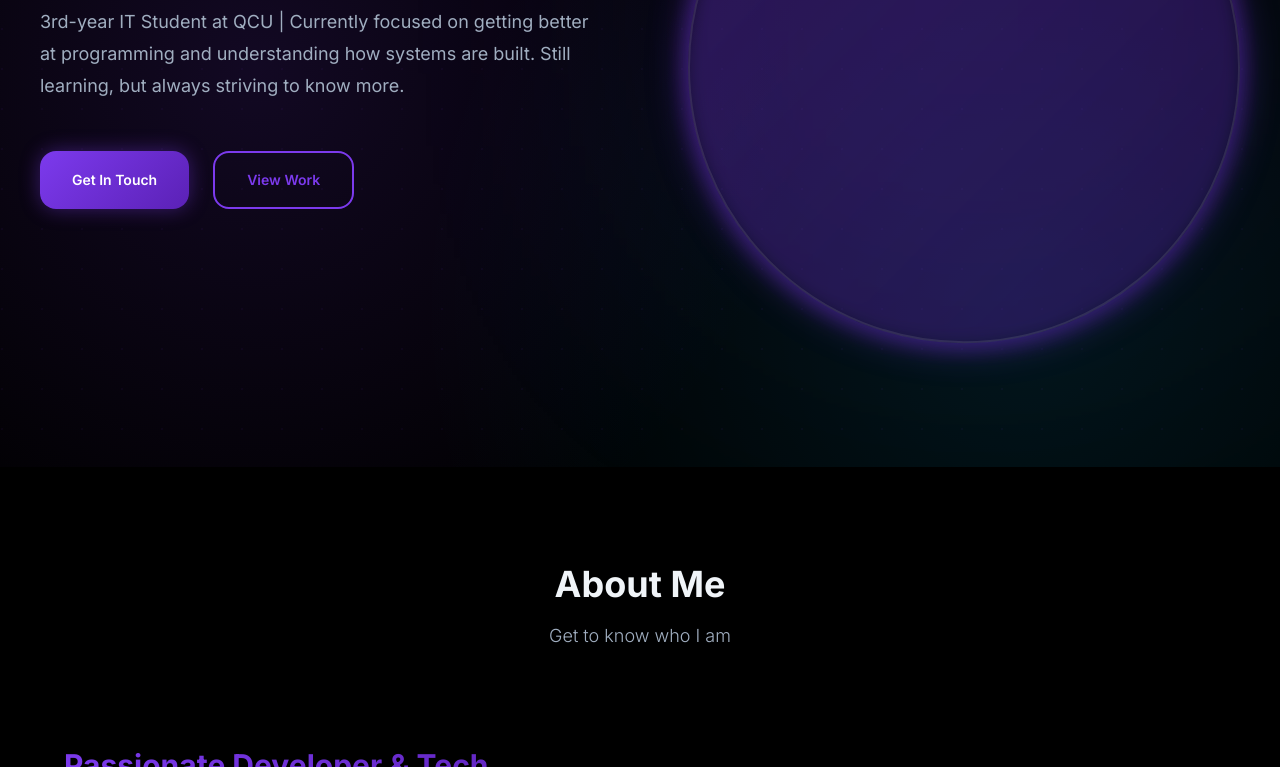
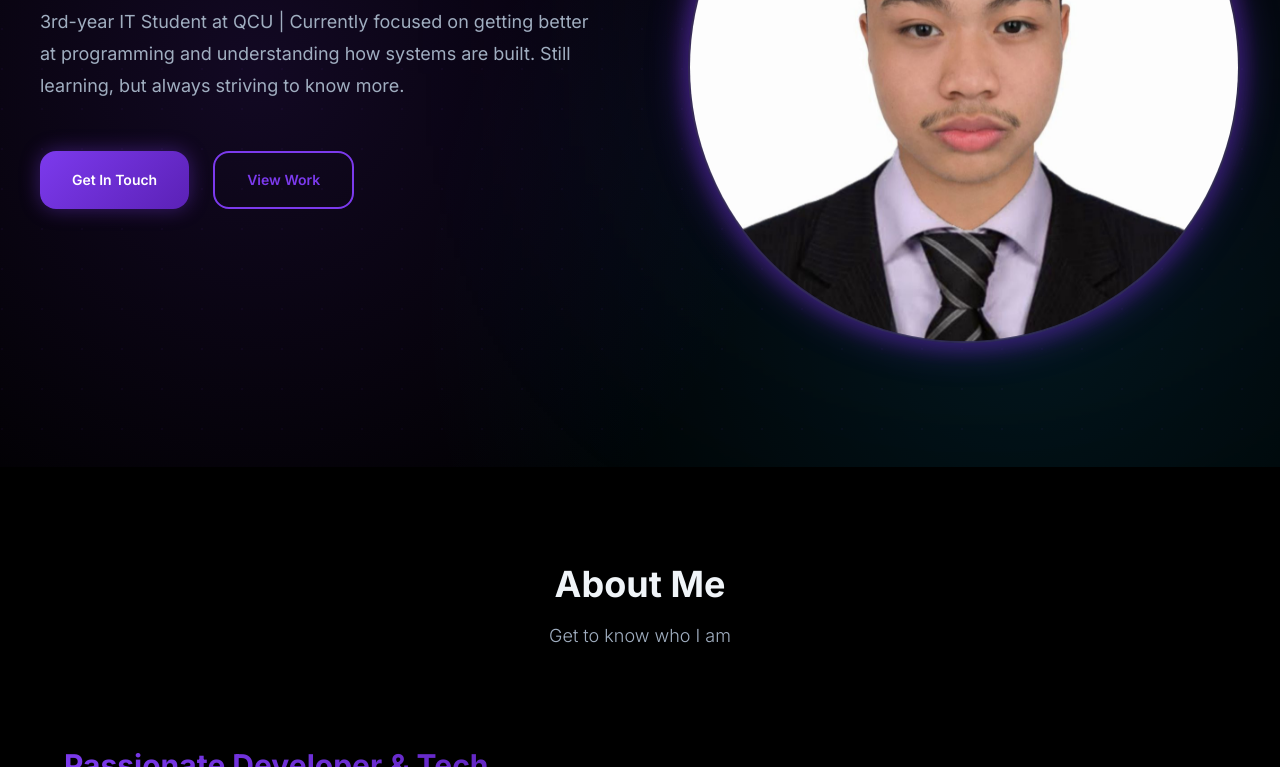
Before and after one commit to jrmmcrg/JeromeWeb, a plain HTML site: page index.html in a window 1280 px wide. Shown: the part 333-1100 px from the top of the page. Drawn offline with Linux system fonts and the light colour scheme; files whose address does not match are found by name.

Commit message:
Update index.html

```diff
--- a/index.html
+++ b/index.html
@@ -64,7 +64,7 @@
             </div>
             <div class="hero-image">
                 <div class="image-wrapper">
-                    <img src="towbs.jpg" alt="Jerome Macaraeg Profile Picture" class="profile-image">
+                    <img src="images/towbs.jpg" alt="Jerome Macaraeg Profile Picture" class="profile-image">
                 </div>
             </div>
         </div>
```
